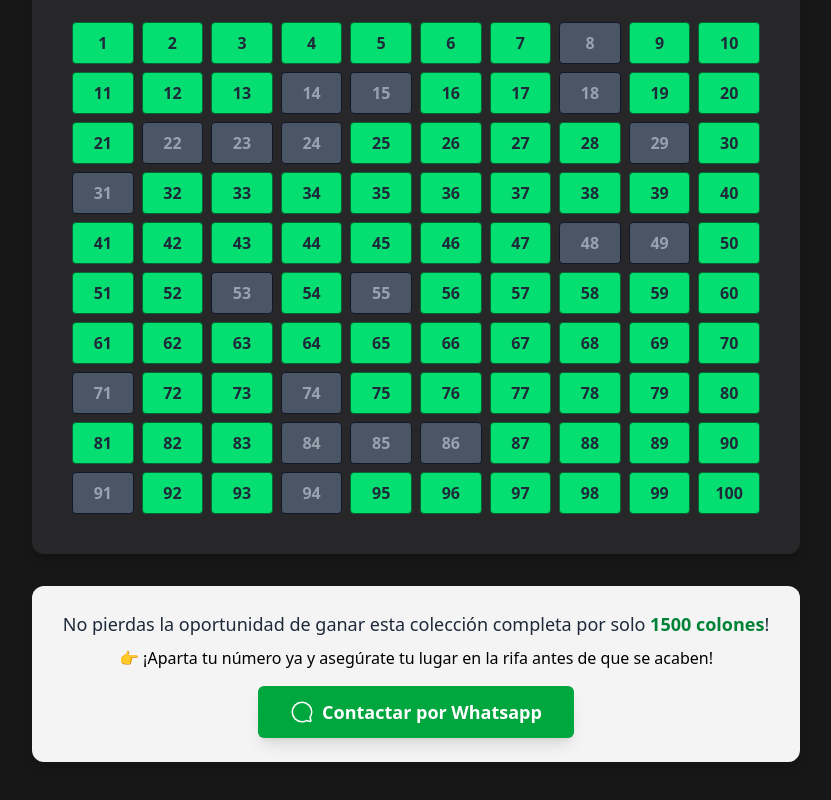
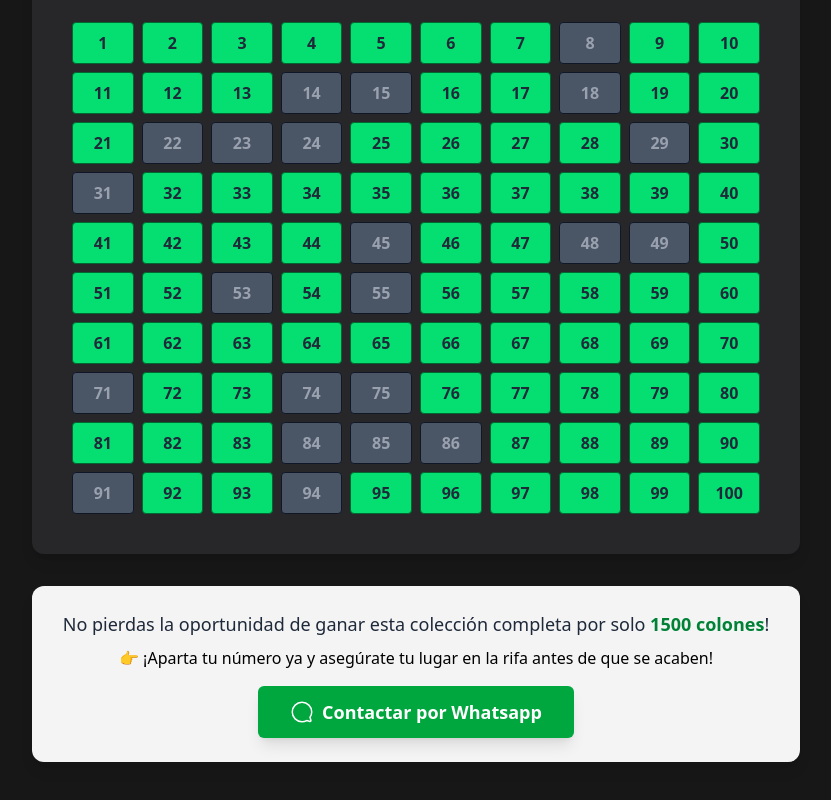
Before and after one commit to techgems/the-geek-factory, an Astro site: page /rifa-coleccion in a window 1280 px wide. Shown: the part 1142-1942 px from the top of the page, without its empty margins (224-1055 px from the left). Built offline with nearby package versions, Linux system fonts and the light colour scheme; Astro itself is replaced by a stand-in of ours.

Commit message:
Update available numbers.

```diff
--- a/src/pages/rifa-coleccion.astro
+++ b/src/pages/rifa-coleccion.astro
@@ -2,7 +2,7 @@
 import Layout from "../layouts/Layout.astro";
 import { Image } from 'astro:assets';
 
-const numerosVendidos: number[] = [91, 84, 85, 86, 14, 23, 24, 8, 22, 15, 18, 29, 31, 49, 53, 74, 94, 71, 55, 48];
+const numerosVendidos: number[] = [91, 84, 85, 86, 14, 23, 24, 8, 22, 15, 18, 29, 31, 49, 53, 74, 94, 71, 55, 48, 75, 45];
 const numerosTotales = Array.from({ length: 100 }, (_, i) => i + 1);
 
 const numerosDisponibles = numerosTotales.filter(num => !numerosVendidos.includes(num));
```
